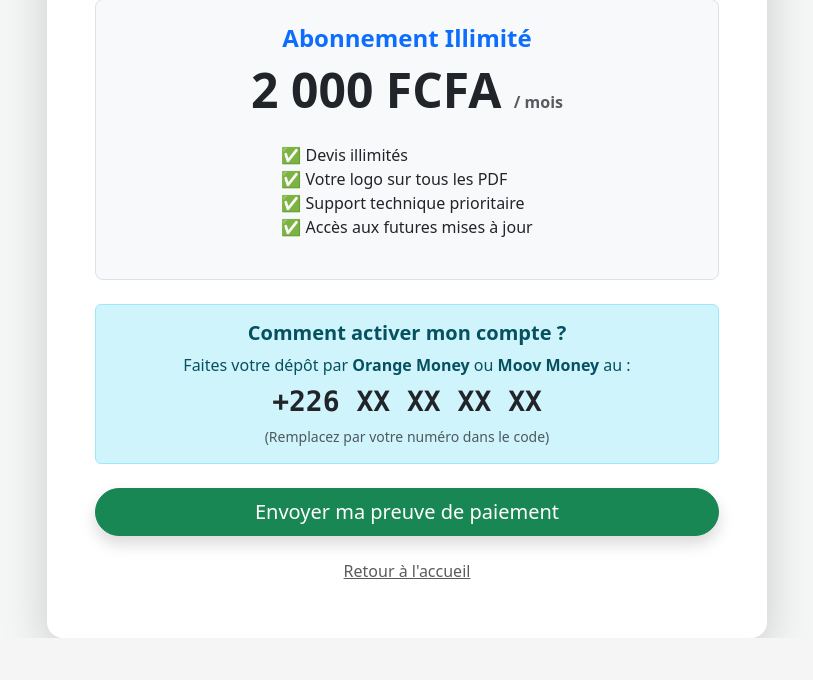
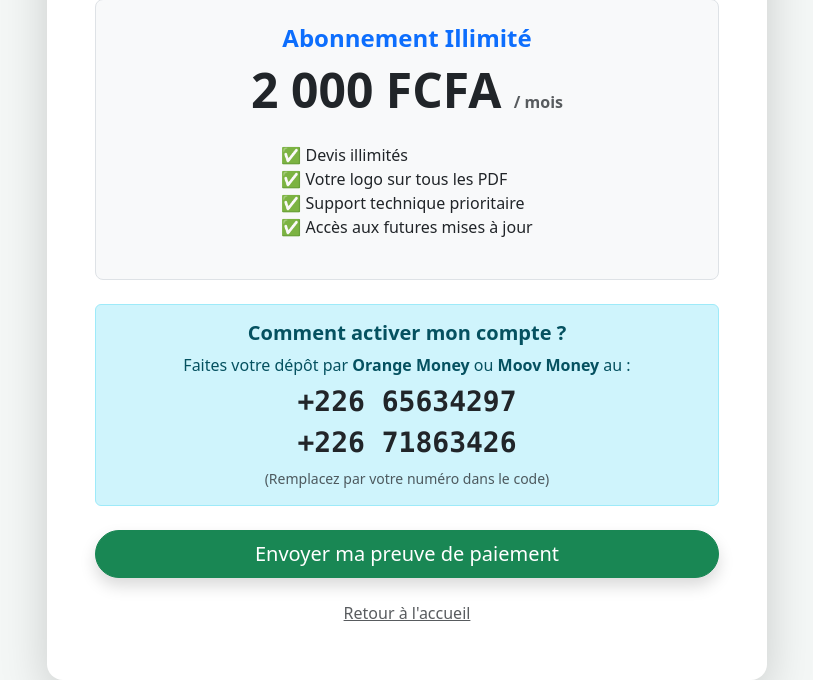
Before and after one commit to ernestcoulibaly721/ElecPro_Saas, a Flask app: template templates/upgrade.html in a window 1280 px wide. Shown: the part 473-1153 px from the top of the page, without its empty margins (233-1046 px from the left). Before the commit the page ends 1111 px from the top, so only its background shows below. Run offline with Flask 3, Linux system fonts and the light colour scheme; the template is opened without the code that fills it, so the values that code supplies are empty.

Commit message:
Update upgrade.html

```diff
--- a/templates/upgrade.html
+++ b/templates/upgrade.html
@@ -28,12 +28,13 @@
                     <div class="alert alert-info">
                         <h5 class="fw-bold">Comment activer mon compte ?</h5>
                         <p class="mb-2">Faites votre dépôt par <b>Orange Money</b> ou <b>Moov Money</b> au :</p>
-                        <h3 class="fw-bold text-dark font-monospace">+226 XX XX XX XX</h3>
+                        <h3 class="fw-bold text-dark font-monospace">+226 65634297</h3>
+                        <h3 class="fw-bold text-dark font-monospace">+226 71863426</h3>
                         <p class="small text-muted mb-0">(Remplacez par votre numéro dans le code)</p>
                     </div>
 
                     <div class="d-grid gap-2 mt-4">
-                        <a href="https://wa.me/226XXXXXXXX?text=Bonjour%20Ernest,%20je%20souhaite%20activer%20mon%20compte%20Premium%20ElecPro"
+                        <a href="https://wa.me/22671863426?text=Bonjour%20Ernest,%20je%20souhaite%20activer%20mon%20compte%20Premium%20ElecPro"
                            class="btn btn-success btn-lg rounded-pill shadow">
                             <i class="fab fa-whatsapp"></i> Envoyer ma preuve de paiement
                         </a>
```
